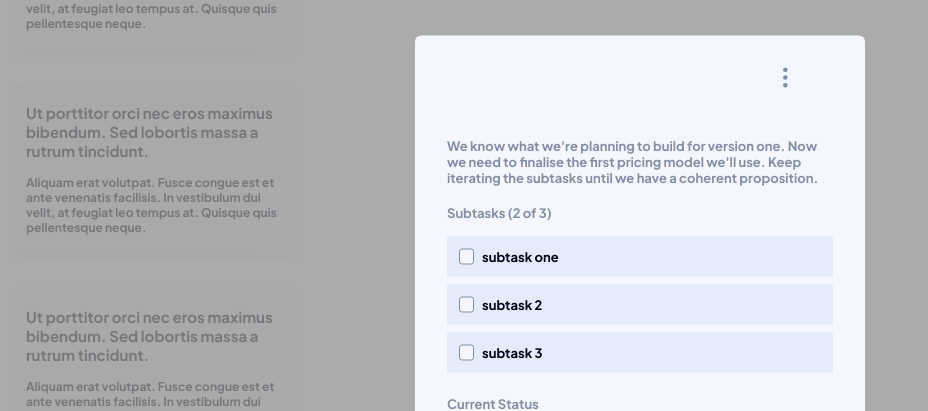
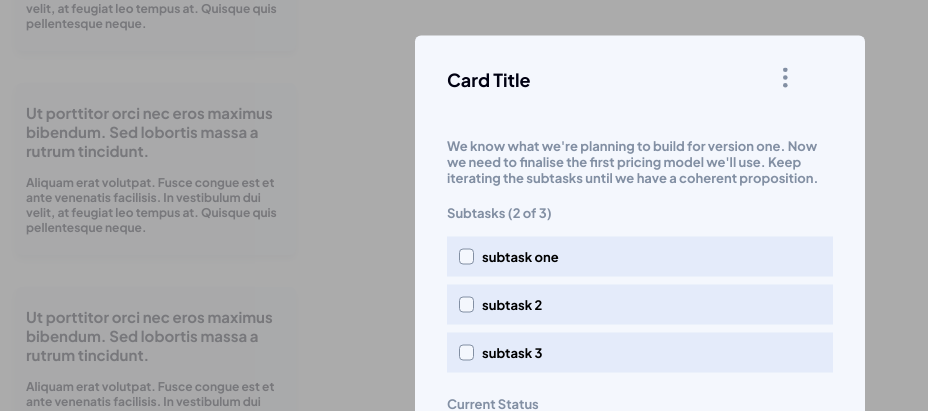
Before and after one commit to chingu-voyages/v40-geckos-team-12, a React (Create React App) app in the folder frontend/: page / in a window 1280 px wide. Shown: the part 137-548 px from the top of the page, without its empty margins (0-928 px from the left). Built offline with nearby package versions, Linux system fonts and the light colour scheme.

Commit message:
Checkboxes now have their own state and are keeping track of each subtasks checked status and striking out the text for completed subtasks

```diff
--- a/frontend/src/components/cardModal/cardModal.jsx
+++ b/frontend/src/components/cardModal/cardModal.jsx
@@ -1,5 +1,5 @@
 import React from "react";
-import { useDispatch, useSelector } from "react-redux";
+import { useSelector } from "react-redux";
 import { CheckBox } from "../../components";
 import { selectTasks } from "features/slices/tasksSlice/tasksSlice";
 
@@ -22,7 +22,18 @@ const CardModal = () => {
 
 const tasks = useSelector(selectTasks);
 
-console.log(tasks);
+// state for the checkboxes
+const [checked, setChecked] = React.useState([]);
+
+function handleCheck(event){
+    let subTaskStatus = [...checked];
+    if (event.target.checked) {
+        subTaskStatus = [...checked, event.target.value];
+      } else {
+        subTaskStatus.splice(checked.indexOf(event.target.value), 1);
+      }
+      setChecked(subTaskStatus);
+}
 
 
     return (
@@ -30,13 +41,13 @@ console.log(tasks);
             <ModalWrapper>
                 <ModalContainer>
                     <TitleKebabContainer>
-                    <CardTitle></CardTitle>
+                    <CardTitle>Card Title</CardTitle>
                     <KebabIcon/>
                     </TitleKebabContainer>
                     <CardDescription>We know what we're planning to build for version one. Now we need to finalise the first pricing model we'll use. Keep iterating the subtasks until we have a coherent proposition.</CardDescription>
                     <SubTaskTitle>Subtasks (2 of 3)</SubTaskTitle>
                     <SubTaskContainer>
-                        {tasks.map((task, index) => <CheckBox task={task} key={index} />)}
+                        {tasks.map((task, index) => <CheckBox task={task} key={index} handleCheck={handleCheck} checked={checked} />)}
                     </SubTaskContainer>
                     <StatusContainer>
                         <StyledLabel text="Status">Current Status</StyledLabel>
--- a/frontend/src/components/cardModal/cardModal.styled.js
+++ b/frontend/src/components/cardModal/cardModal.styled.js
@@ -72,7 +72,7 @@ export const StyledCheckbox = styled.div`
   height: 16px;
   border: 1px solid #828FA3;
   background: ${(props) => props.theme.main};
-  border-radius: 3px;
+  border-radius: 4px;
   transition: all 150ms;
 `
 
@@ -86,31 +86,11 @@ export const Label = styled.label`
 `
 
 export const LabelText = styled.span`
-
+color: #000;
 font-size: 13px;
 width: 100%;
 border-radius: 4px;
-
-  ${(props) => {
-    switch (props.theme) {
-      case "darkMode":
-        return `
-          color: ${props.theme.fontColor};
-          ${StyledCheckbox}:checked + && {
-            color: ${props.theme.secondFontColor};
-            text-decoration: line-through;
-          }
-        `;
-      default:
-        return `
-          color: ${props.theme.fontColor};
-          ${StyledCheckbox}:checked + && {
-            color: ${props.theme.secondFontColor};
-            text-decoration: line-through;
-          }
-        `;
-    }
-  }}
+text-decoration: ${(props) => props.checkActive ? 'line-through' : 'none'};
 `;
 
 export const StatusContainer = styled.div``;
--- a/frontend/src/components/checkbox/Checkbox.jsx
+++ b/frontend/src/components/checkbox/Checkbox.jsx
@@ -7,17 +7,9 @@ import {
 } from "../cardModal/CardModal.styled";
 
 
-const Checkbox = ({task}) => {
+const Checkbox = ({task, handleCheck, checked}) => {
 
-    const subtasks = task.subtasks;
-    const [check, setCheck] = React.useState(false);
-
-    function handleCheck(){
-
-        setCheck(!check);
-        console.log(check);
-
-    }
+const subtasks = task.subtasks;
 
 
   return (
@@ -25,9 +17,9 @@ const Checkbox = ({task}) => {
    {subtasks.length && subtasks.map((subtask, index) => {
     return (
      <Label key={index}>
-        <HiddenCheckBox />
-        <StyledCheckbox onClick={handleCheck} />
-        <LabelText>{subtask}</LabelText>
+        <HiddenCheckBox onChange={handleCheck} value={subtask} />
+        <StyledCheckbox checkActive={checked.includes(subtask) ? true : false} />
+        <LabelText checkActive={checked.includes(subtask) ? true : false} >{subtask}</LabelText>
     </Label>
     )
    })}
--- a/frontend/src/components/forms/form_component/Form.jsx
+++ b/frontend/src/components/forms/form_component/Form.jsx
@@ -40,6 +40,7 @@ const Form = () => {
       status: "",
     });
   };
+
   return (
     <StyledFormContainer>
       <StyledFormHeader>Add New Task</StyledFormHeader>
```
